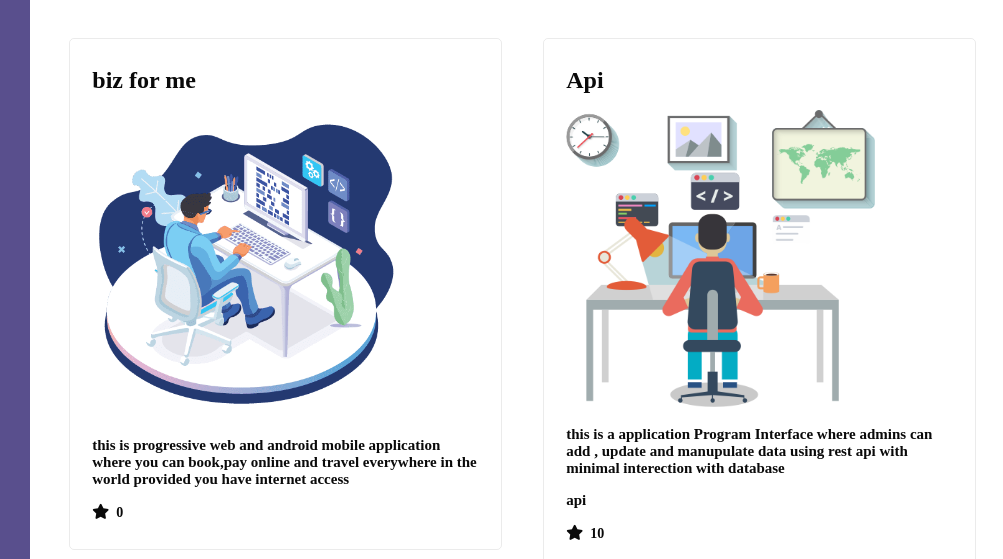
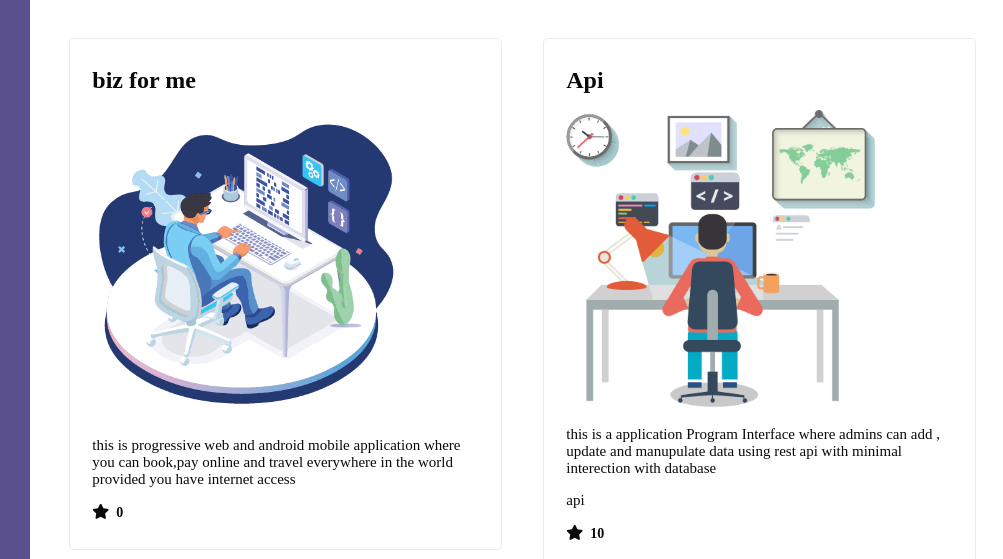
Before and after one commit to denismwangi/portfolio, a plain HTML site: page index.html in a window 1280 px wide. Shown: the part 111-670 px from the top of the page, 277-1280 px from the left. Drawn offline with Linux system fonts and the light colour scheme; a script that the page names is missing; a web font is replaced by a local one.

Commit message:
Update index.html

```diff
--- a/index.html
+++ b/index.html
@@ -144,7 +144,7 @@ body{margin:0%;padding:0%;width:100vw;background:var(--bg-color);color:var(--tex
    font-size:15px;
 
     margin:2vh 0px;
-    font-weight:bold;
+    font-weight:;
 }
 
 .bottom_section {
```
